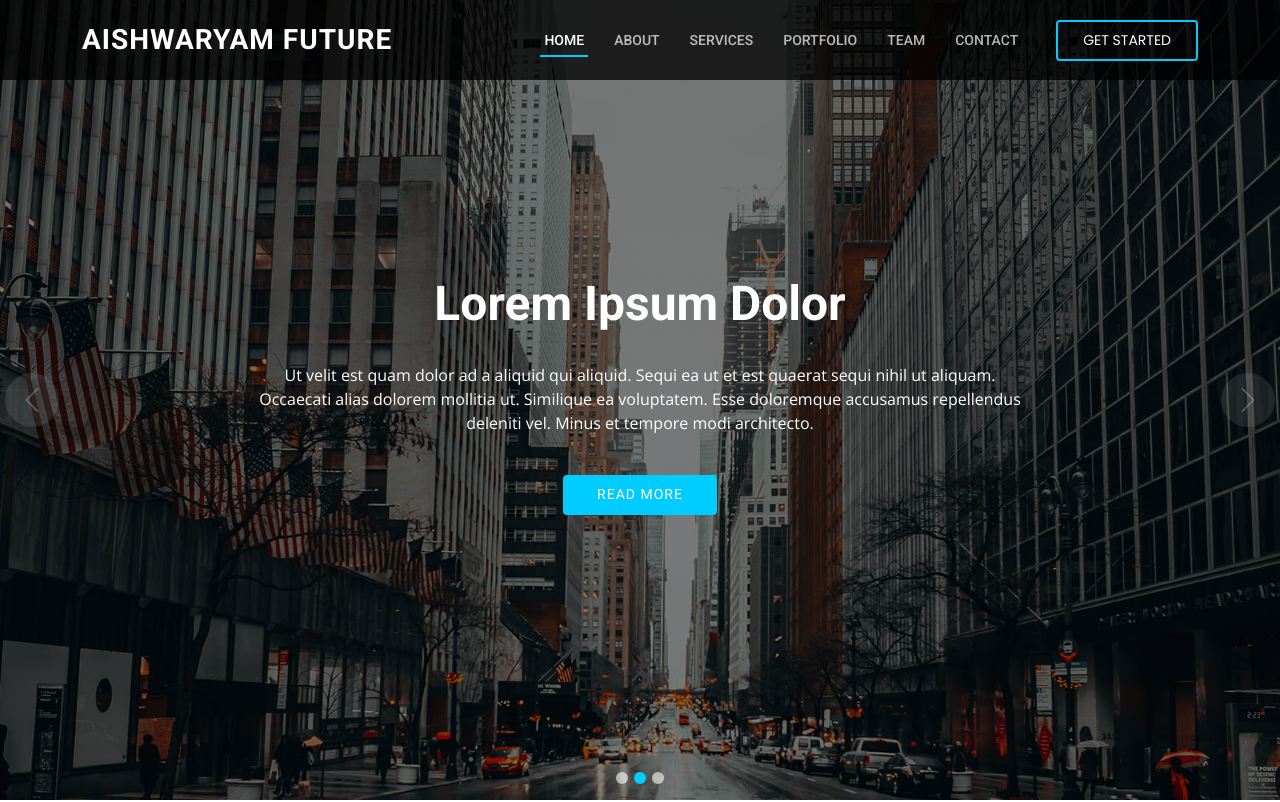
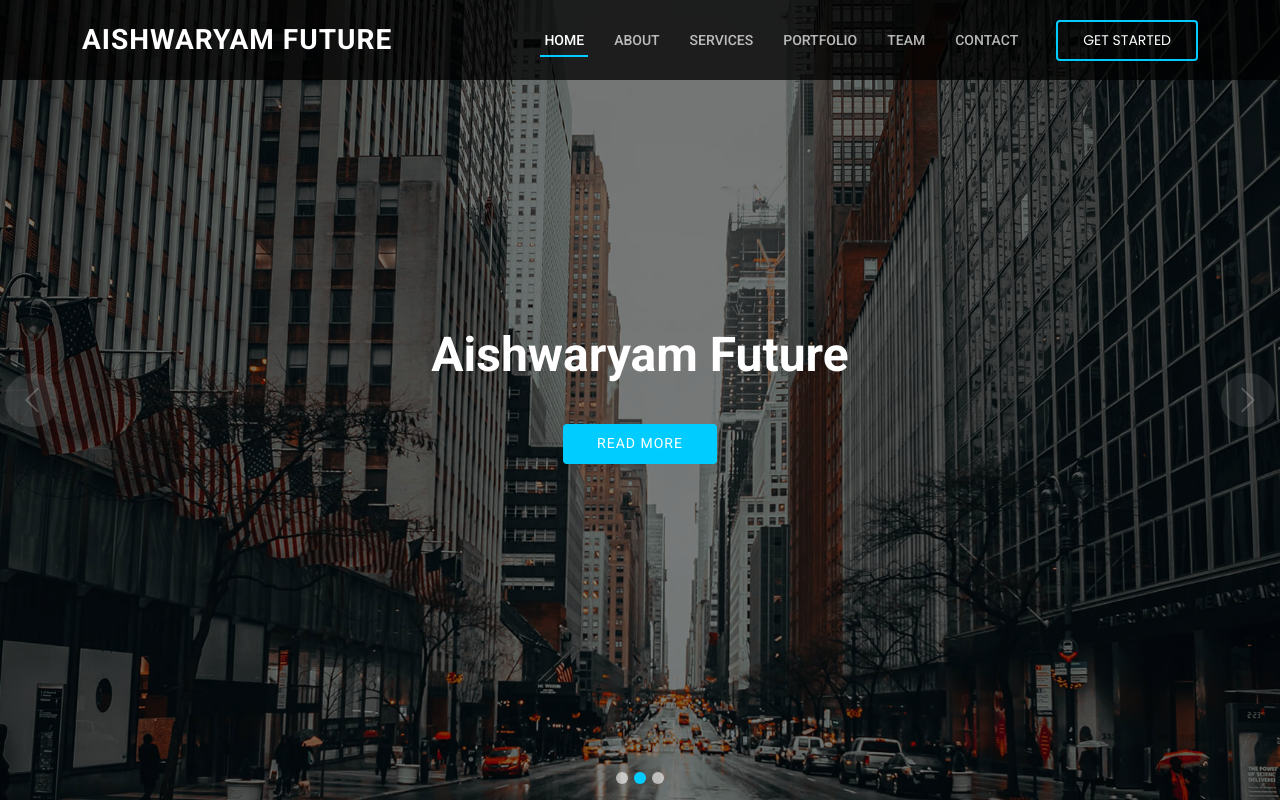
Before and after one commit to atharvatarte/website-template-2, a plain HTML site: page index.html in a window 1280 px wide. Shown: the top 802 px of the page. Drawn offline with nearby package versions, Linux system fonts and the light colour scheme.

Commit message:
NEW NEW NEW

```diff
--- a/index.html
+++ b/index.html
@@ -94,8 +94,10 @@
           <div class="carousel-item active" style="background-image: url(assets/img/slide/slide-1.jpg);">
             <div class="carousel-container">
               <div class="carousel-content">
-                <h2 class="animate__animated animate__fadeInDown">Aishwaryam Future</h2>
+                <h2 class="animate__animated animate__fadeInDown">Aishwaryam Future </h2>
                 <p class="animate__animated animate__fadeInUp">Your Home Your Future </p>
+                 <p class="animate__animated animate__fadeInDown"><q>The only way you can predict the future is to build it.  </q></p>
+                 <p class="animate__animated animate__fadeInDown"><q>The future starts today, not tomorrow.  </q></p>
 
                 <div>
                   <a href="#about" class="btn-get-started animate__animated animate__fadeInUp scrollto">Read More</a>
@@ -108,8 +110,8 @@
           <div class="carousel-item" style="background-image: url(assets/img/slide/slide-2.jpg);">
             <div class="carousel-container">
               <div class="carousel-content">
-                <h2 class="animate__animated animate__fadeInDown">Lorem Ipsum Dolor</h2>
-                <p class="animate__animated animate__fadeInUp">Ut velit est quam dolor ad a aliquid qui aliquid. Sequi ea ut et est quaerat sequi nihil ut aliquam. Occaecati alias dolorem mollitia ut. Similique ea voluptatem. Esse doloremque accusamus repellendus deleniti vel. Minus et tempore modi architecto.</p>
+                <h2 class="animate__animated animate__fadeInDown">Aishwaryam Future</h2>
+                <p class="animate__animated animate__fadeInUp"></p>
                 <div>
                   <a href="#about" class="btn-get-started animate__animated animate__fadeInUp scrollto">Read More</a>
                 </div>
```
